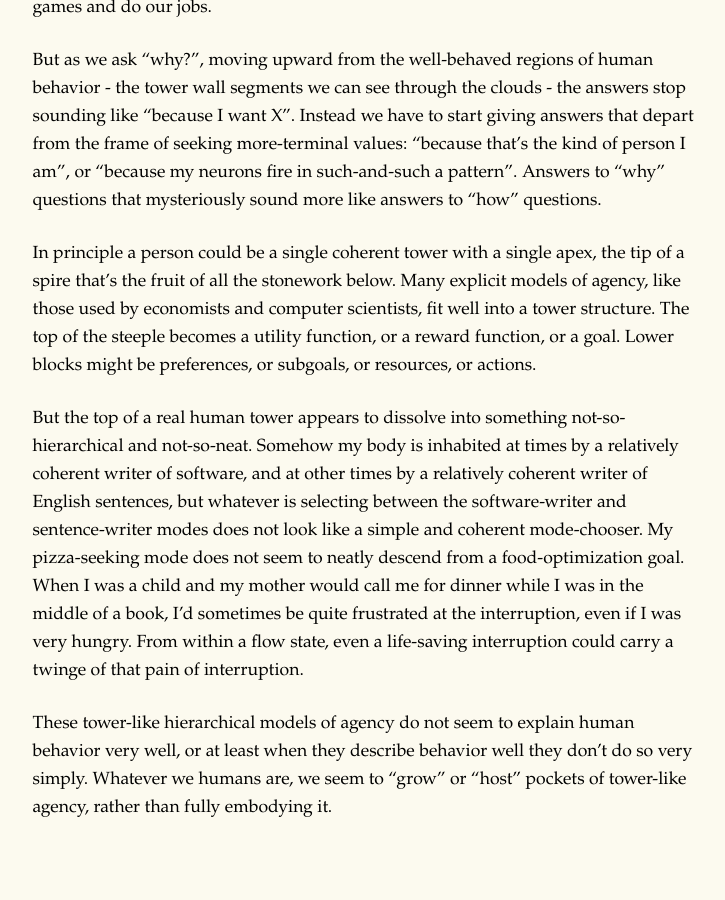
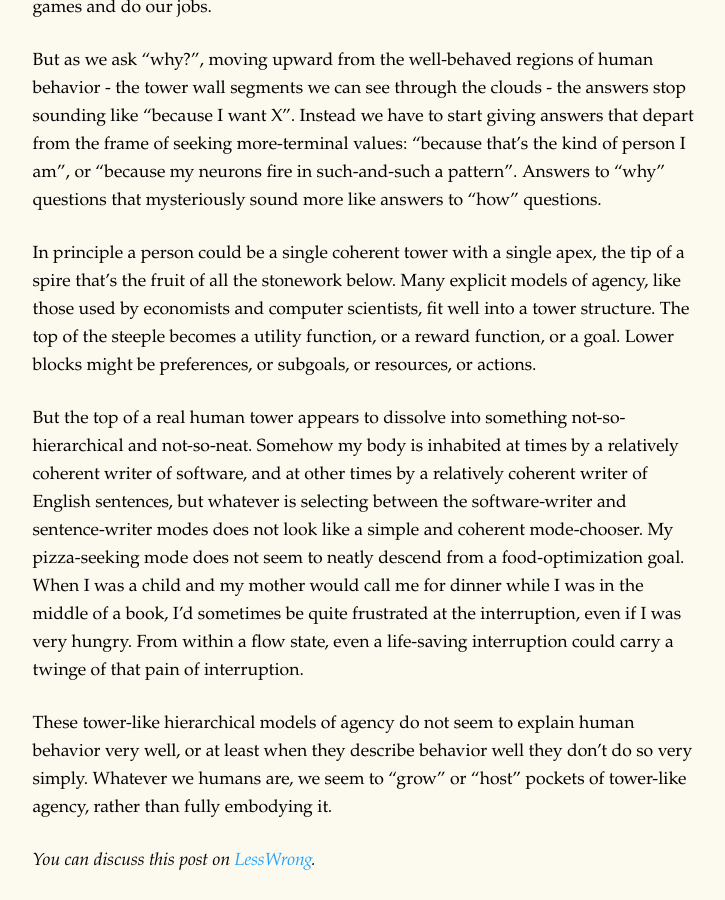
Before and after one commit to benwr/benwr.github.io, a Jekyll site: the page built from _posts/2026-11-09-towers-of-agency.md, in a window 1280 px wide and 900 px high, scrolled down 1817 px. Shown: the whole window, without its empty margins (273-998 px from the left). Built offline with Jekyll 4.4.1, drawn with Linux system fonts in a browser that asks for light colours; some web fonts are replaced; before the commit the page ends 2664 px from its top, so only the background shows below that.

Commit message:
Add LessWrong discussion link to Towers of Agency
Co-Authored-By: Claude Opus 5.5 <noreply@anthropic.com>
Claude-Session: https://claude.ai/code/session_01732QtZf6mWfMEWa27uikqB

```diff
--- a/_posts/2026-11-09-towers-of-agency.md
+++ b/_posts/2026-11-09-towers-of-agency.md
@@ -34,3 +34,5 @@ In principle a person could be a single coherent tower with a single apex, the t
 But the top of a real human tower appears to dissolve into something not-so-hierarchical and not-so-neat. Somehow my body is inhabited at times by a relatively coherent writer of software, and at other times by a relatively coherent writer of English sentences, but whatever is selecting between the software-writer and sentence-writer modes does not look like a simple and coherent mode-chooser. My pizza-seeking mode does not seem to neatly descend from a food-optimization goal. When I was a child and my mother would call me for dinner while I was in the middle of a book, I'd sometimes be quite frustrated at the interruption, even if I was very hungry. From within a flow state, even a life-saving interruption could carry a twinge of that pain of interruption.
 
 These tower-like hierarchical models of agency do not seem to explain human behavior very well, or at least when they describe behavior well they don't do so very simply. Whatever we humans are, we seem to "grow" or "host" pockets of tower-like agency, rather than fully embodying it.
+
+*You can discuss this post on [LessWrong](https://www.lesswrong.com/posts/4pWh2mB4KtKTf5sHz/towers-of-agency).*
```
